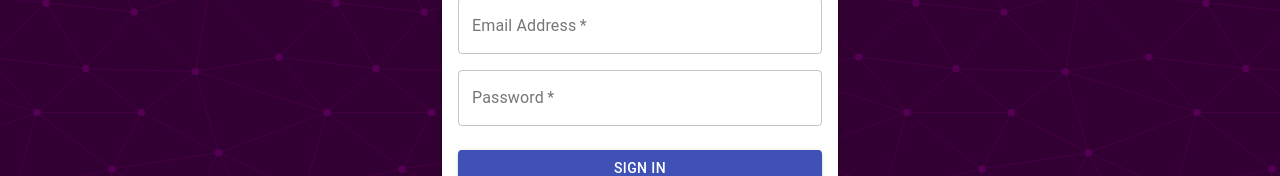
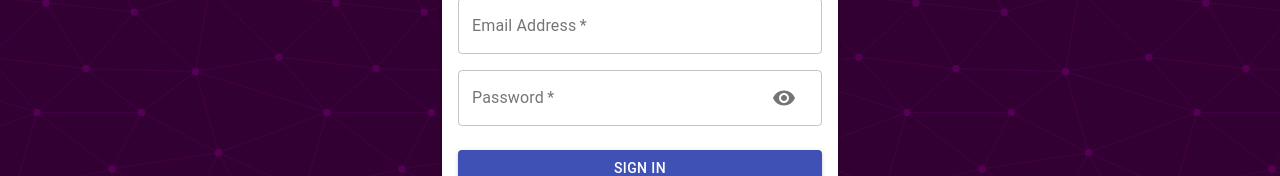
Before and after one commit to MLO-OLAGUNJU/memories_mern-fullstack-project, a React (Create React App) app in the folder client/: page /auth in a window 1280 px wide. Shown: the part 316-492 px from the top of the page. Built offline with nearby package versions, Linux system fonts and the light colour scheme.

Commit message:
memories CRUD FULLSTACK MERN APP

```diff
--- a/client/src/components/Auth/Auth.jsx
+++ b/client/src/components/Auth/Auth.jsx
@@ -72,7 +72,7 @@ const Auth = () => {
   const SwitchMode = () => {
     // isSignup ? setIsSignUp(false) : setIsSignUp(true);
     setIsSignUp((prevIsSignUp) => !prevIsSignUp);
-    handleShowPassword(false);
+    setShowPassword(false);
   };
 
   return (
--- a/client/src/components/Auth/Input.jsx
+++ b/client/src/components/Auth/Input.jsx
@@ -3,16 +3,16 @@ import { TextField, Grid, InputAdornment, IconButton } from "@material-ui/core";
 
 import { MdVisibility } from "react-icons/md";
 import { MdVisibilityOff } from "react-icons/md";
+
 const Input = ({
   name,
-  half,
   handleChange,
   label,
+  half,
   autoFocus,
   type,
   handleShowPassword,
-}) => {
-  return (
+}) => (
   <Grid item xs={12} sm={half ? 6 : 12}>
     <TextField
       name={name}
@@ -23,20 +23,25 @@ const Input = ({
       label={label}
       autoFocus={autoFocus}
       type={type}
-        inputProps={
-          name === "password" && {
+      InputProps={
+        name === "password"
+          ? {
               endAdornment: (
                 <InputAdornment position="end">
                   <IconButton onClick={handleShowPassword}>
-                  {type === "password" ? <MdVisibility /> : <MdVisibilityOff />}
+                    {type === "password" ? (
+                      <MdVisibility />
+                    ) : (
+                      <MdVisibilityOff />
+                    )}
                   </IconButton>
                 </InputAdornment>
               ),
             }
+          : null
       }
     />
   </Grid>
 );
-};
 
 export default Input;
```
Lines whose indentation alone changed are shown as unchanged.
